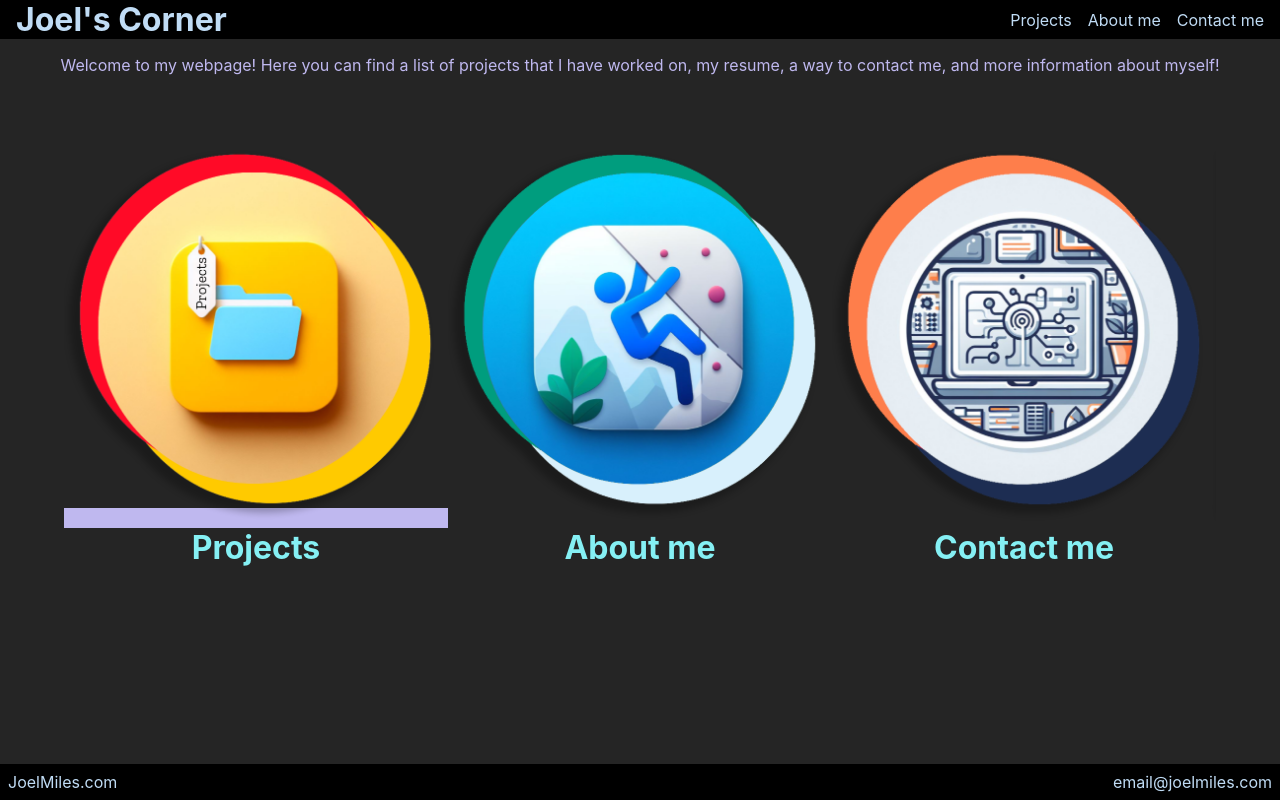
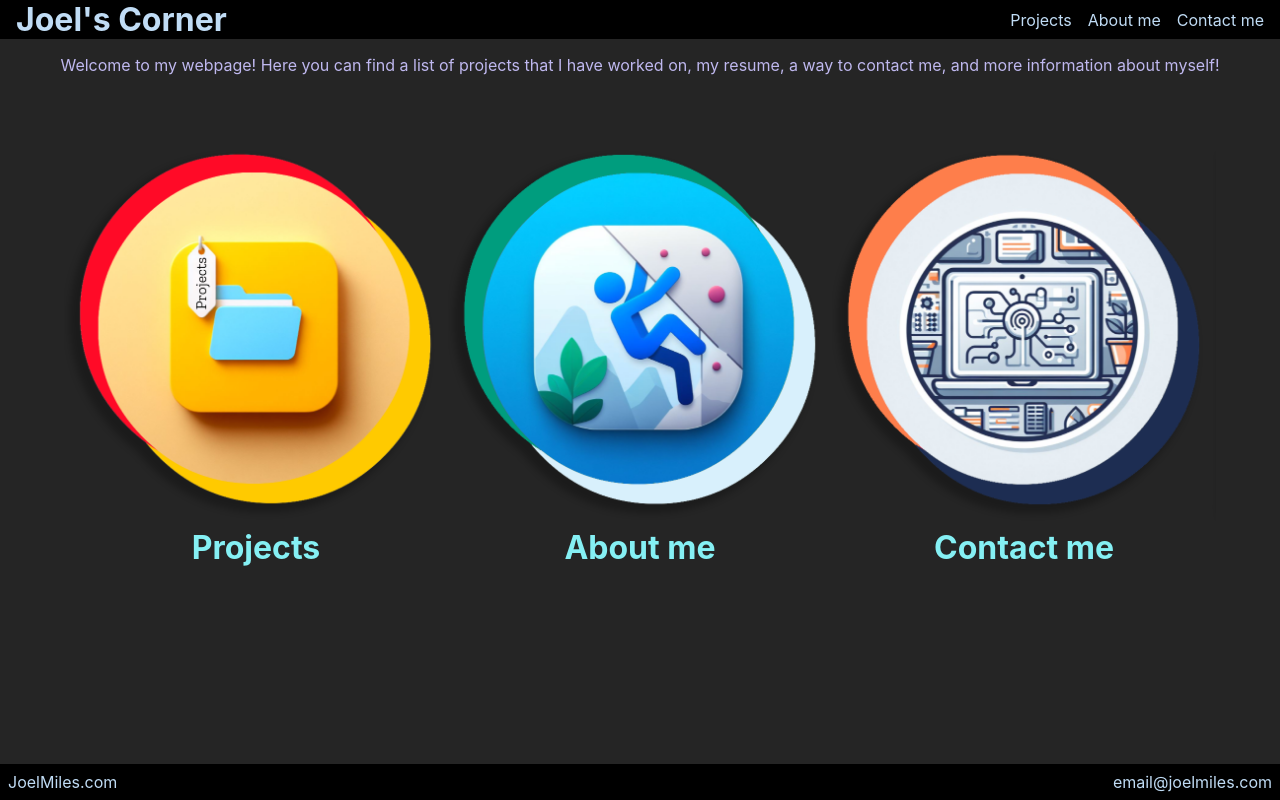
Before and after one commit to Neeblue/joels-corner, a React (Create React App) app: page / in a window 1280 px wide. In both pictures the pointer is over the link 256 px from the left and 537 px from the top of the page. Built offline with nearby package versions, Linux system fonts and the light colour scheme.

Commit message:
Removed pink lines
Removed pink lines below the homepage buttons

```diff
--- a/src/components/Introduction.css
+++ b/src/components/Introduction.css
@@ -1,3 +1,7 @@
+.intro .buttons a:hover {
+    background-color: transparent;
+}
+
 .intro {
     /* margin: 1rem 1rem 2rem 1rem; */
     color:rgb(191, 184, 239);
```
